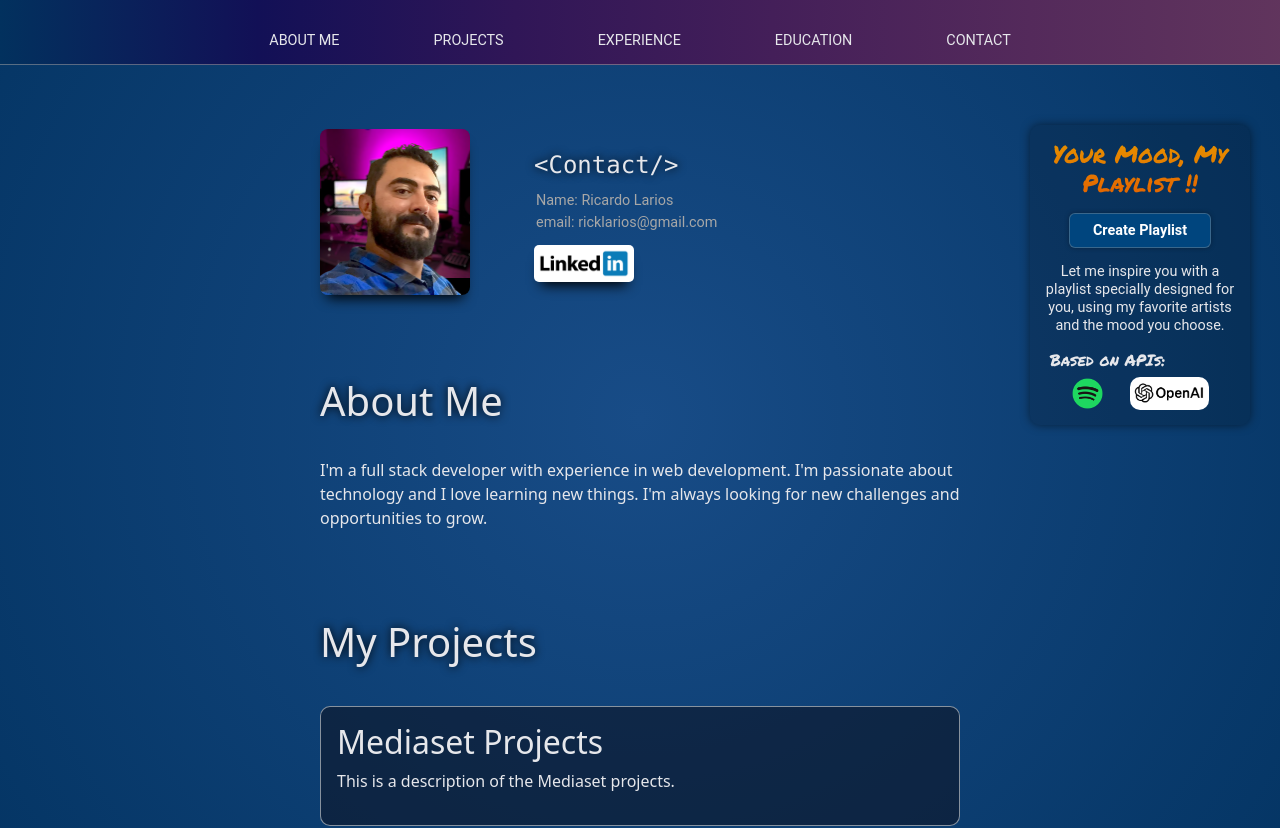
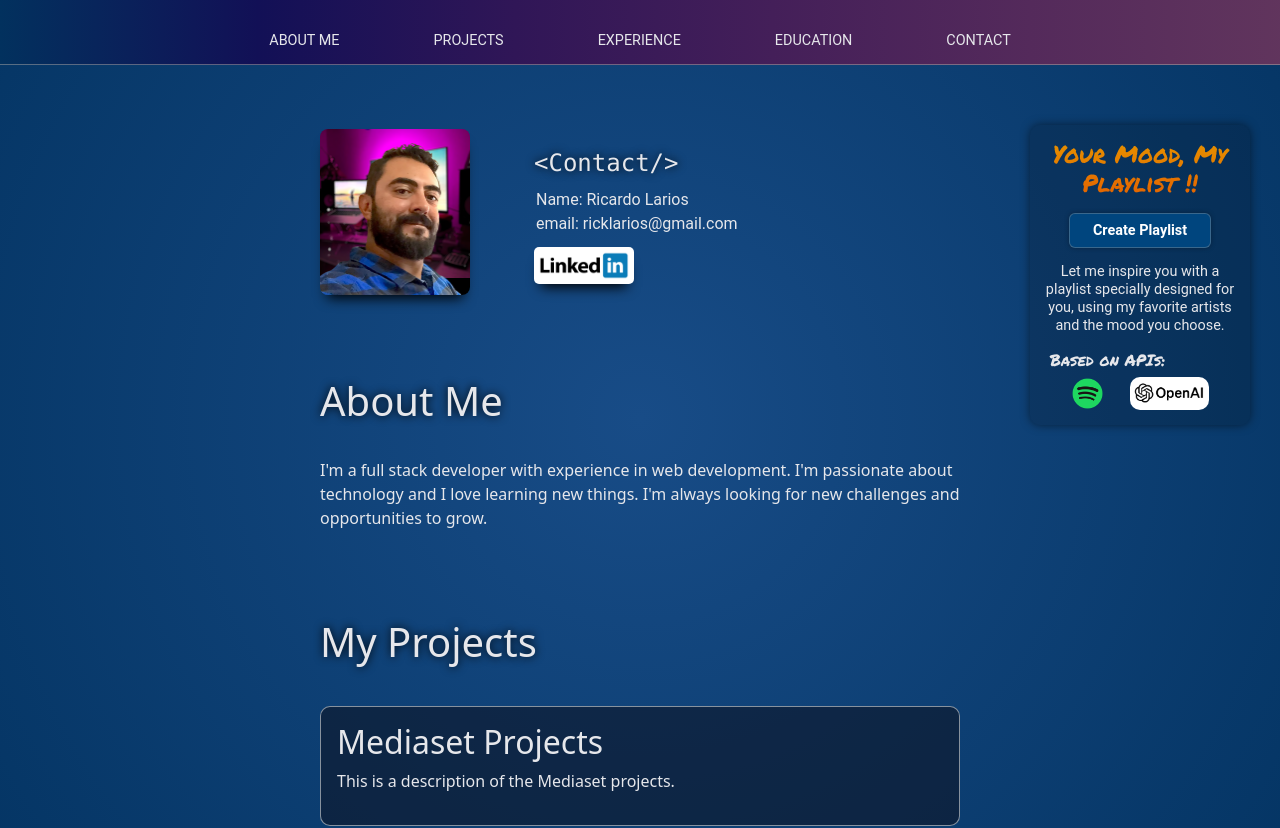
Before and after one commit to ricklarios/web-portafolio, a React (Create React App) app: page / in a window 1280 px wide. Shown: the top 828 px of the page. Built offline with nearby package versions, Linux system fonts and the light colour scheme; no server answers.

Commit message:
Modify contact style

```diff
--- a/src/styles/components/contact.css
+++ b/src/styles/components/contact.css
@@ -16,9 +16,9 @@
     justify-content: center;
 }
 .contact-component p {
-    font: 0.9em 'Roboto', sans-serif;
+    font: 1rem 'Roboto', sans-serif;
     font-weight: 400;
-    color: #a7a7a7;
+    color: #e6e7eb;
     margin: 2px;
 }
 .contact-avatar {
@@ -34,6 +34,11 @@
     border-radius: 5px;
     -webkit-box-shadow: 0px 10px 13px -7px #000000, 5px 5px 15px 5px rgba(0,0,0,0);
     box-shadow: 0px 10px 13px -7px #000000, 5px 5px 15px 5px rgba(0,0,0,0);
+}
+
+.contact-linkedin-logo:hover {
+    scale: 1.05;
+    transition: scale 0.1s;
 }
 
 .contact-title {
--- a/src/styles/components/main-section.css
+++ b/src/styles/components/main-section.css
@@ -7,6 +7,7 @@
     max-width: 1920px;
 }
 @media (max-width: 1024px) {
+
     .main-section .contact-component{
         margin-top: 0;
     }
```
